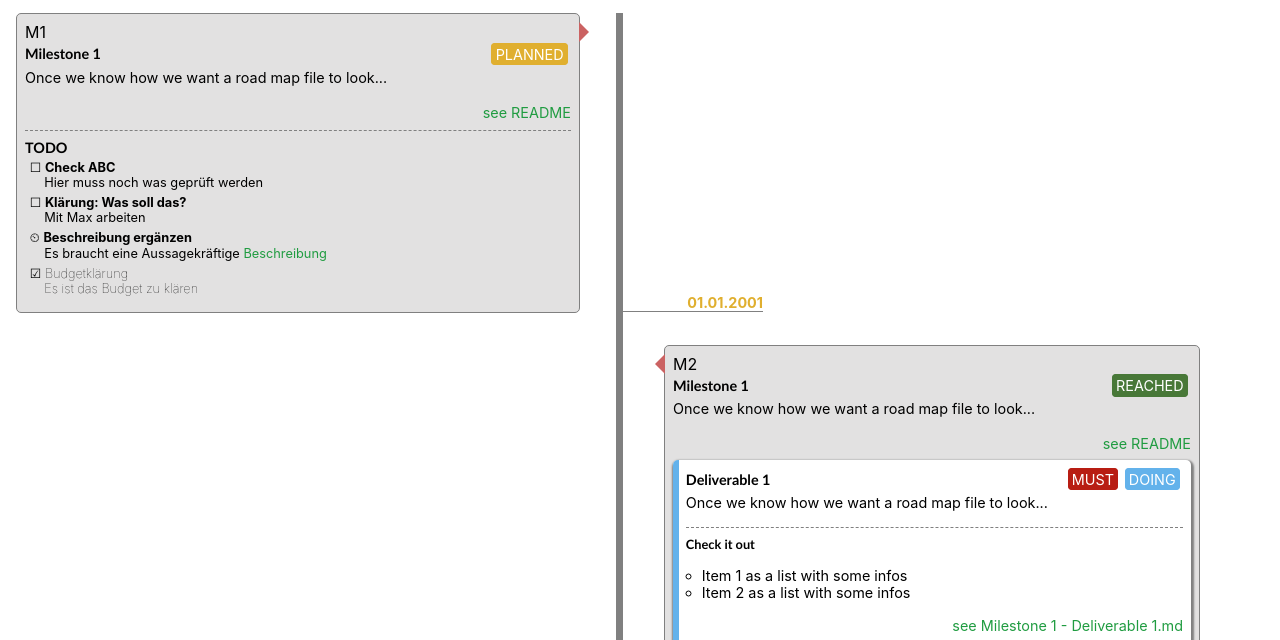
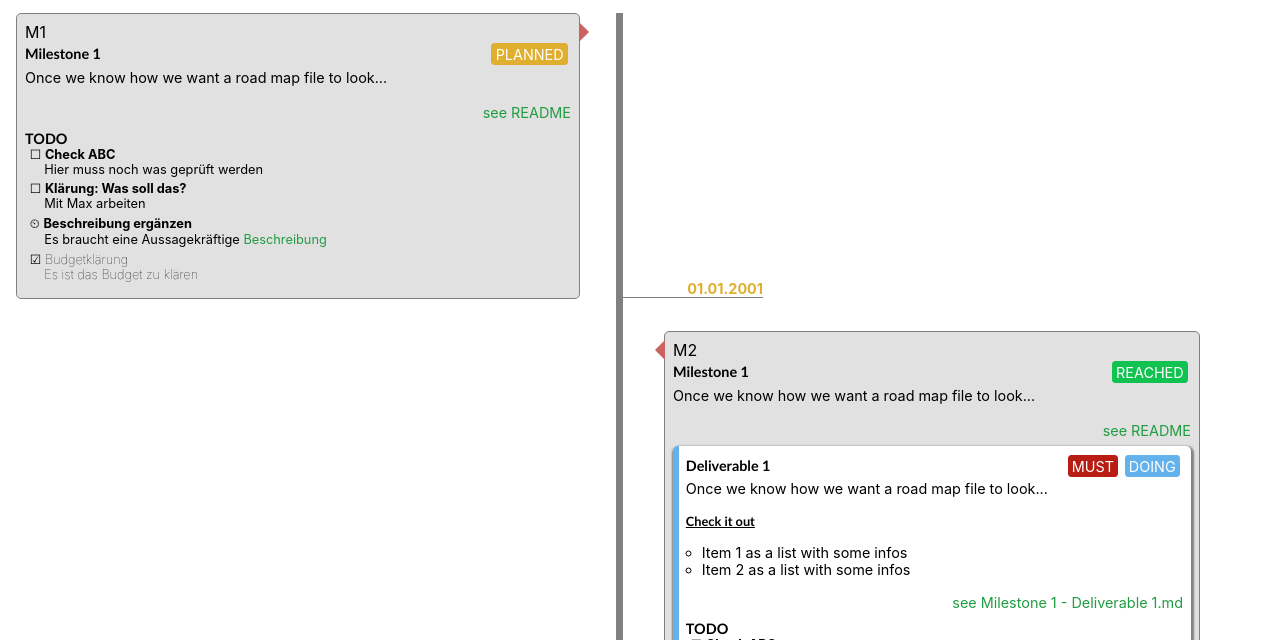
Before and after one commit to uroflavin/roadmap, a plain HTML site: page roadmap/roadmap_template.html in a window 1280 px wide. Shown: the part 1380-2020 px from the top of the page. Drawn offline with Linux system fonts and the light colour scheme.

Commit message:
slightly modified css color of done, may and should

```diff
--- a/roadmap/roadmap_template.html
+++ b/roadmap/roadmap_template.html
@@ -43,7 +43,7 @@
 
     --color_todo: #888;
     --color_doing: #63B2EB; ;
-    --color_done: #487838;
+    --color_done: #10c350;
     --color_skip: #F65BD2;
 
     --color_state_todo: var(--color_todo);
@@ -56,7 +56,7 @@
     --color_state_done: var(--color_done);
     --color_state_skip: var(--color_skip);
     --color_state_must: #B81D13;
-    --color_state_should: #EFB700;
+    --color_state_should: #ecb70b;
     --color_state_may: #008450;
 
     --color_state__text: white;
@@ -927,7 +927,7 @@ r-objective > r-date {
     font-size: 0.9rem;
     margin-bottom: 0.5rem;
 }
-r-todos > h4, h5, h6 {
+r-todos >  h5 {
     border-top: 1px dashed gray;
     padding-top: 0.5rem;
     margin-bottom: 0.3rem;
--- a/templates/html/roadmap.css
+++ b/templates/html/roadmap.css
@@ -35,7 +35,7 @@
 
     --color_todo: #888;
     --color_doing: #63B2EB; ;
-    --color_done: #487838;
+    --color_done: #10c350;
     --color_skip: #F65BD2;
 
     --color_state_todo: var(--color_todo);
@@ -48,7 +48,7 @@
     --color_state_done: var(--color_done);
     --color_state_skip: var(--color_skip);
     --color_state_must: #B81D13;
-    --color_state_should: #EFB700;
+    --color_state_should: #ecb70b;
     --color_state_may: #008450;
 
     --color_state__text: white;
```
Also changed, not shown: roadmap/roadmap.html (+2 -2 lines).
